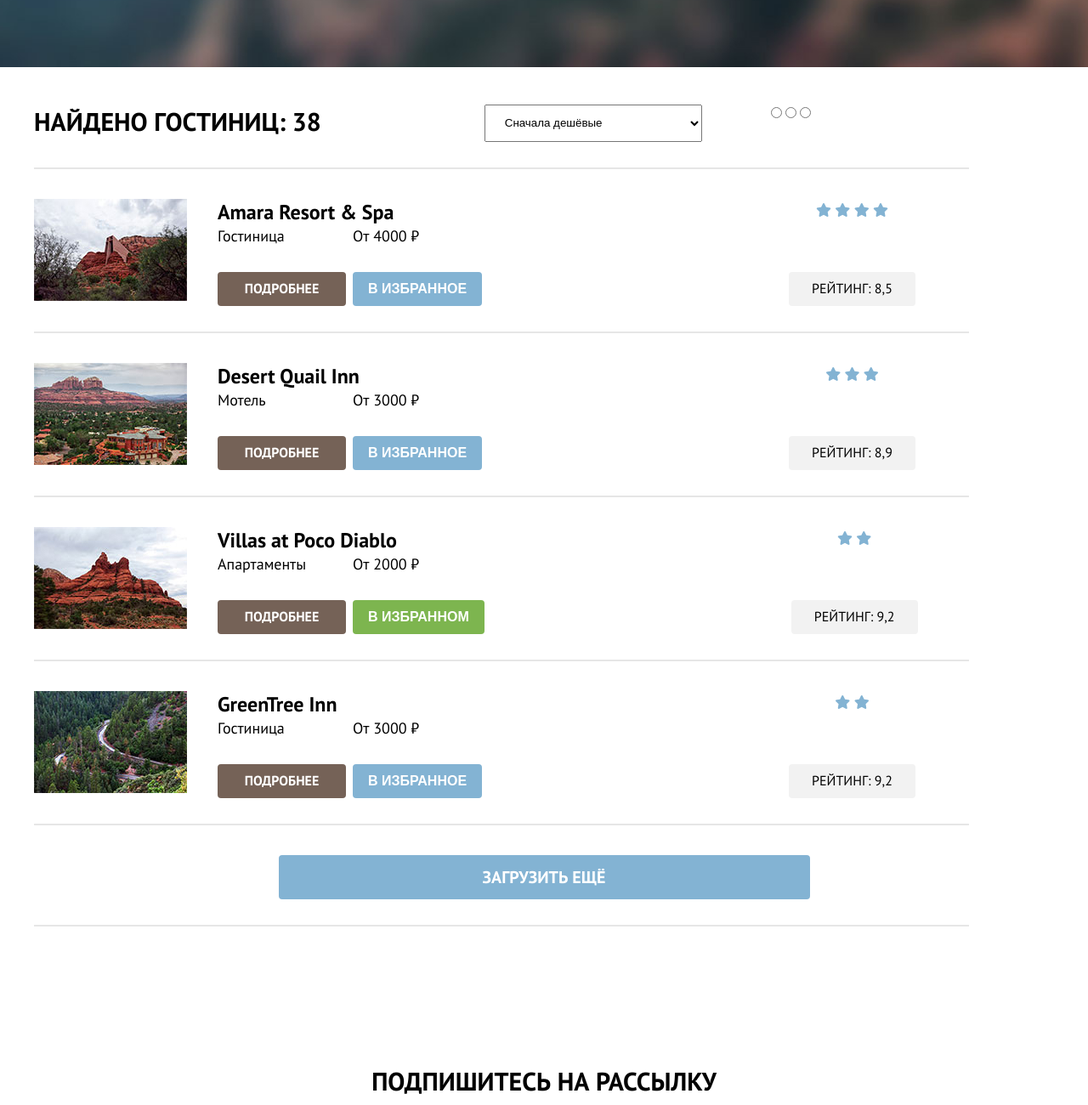
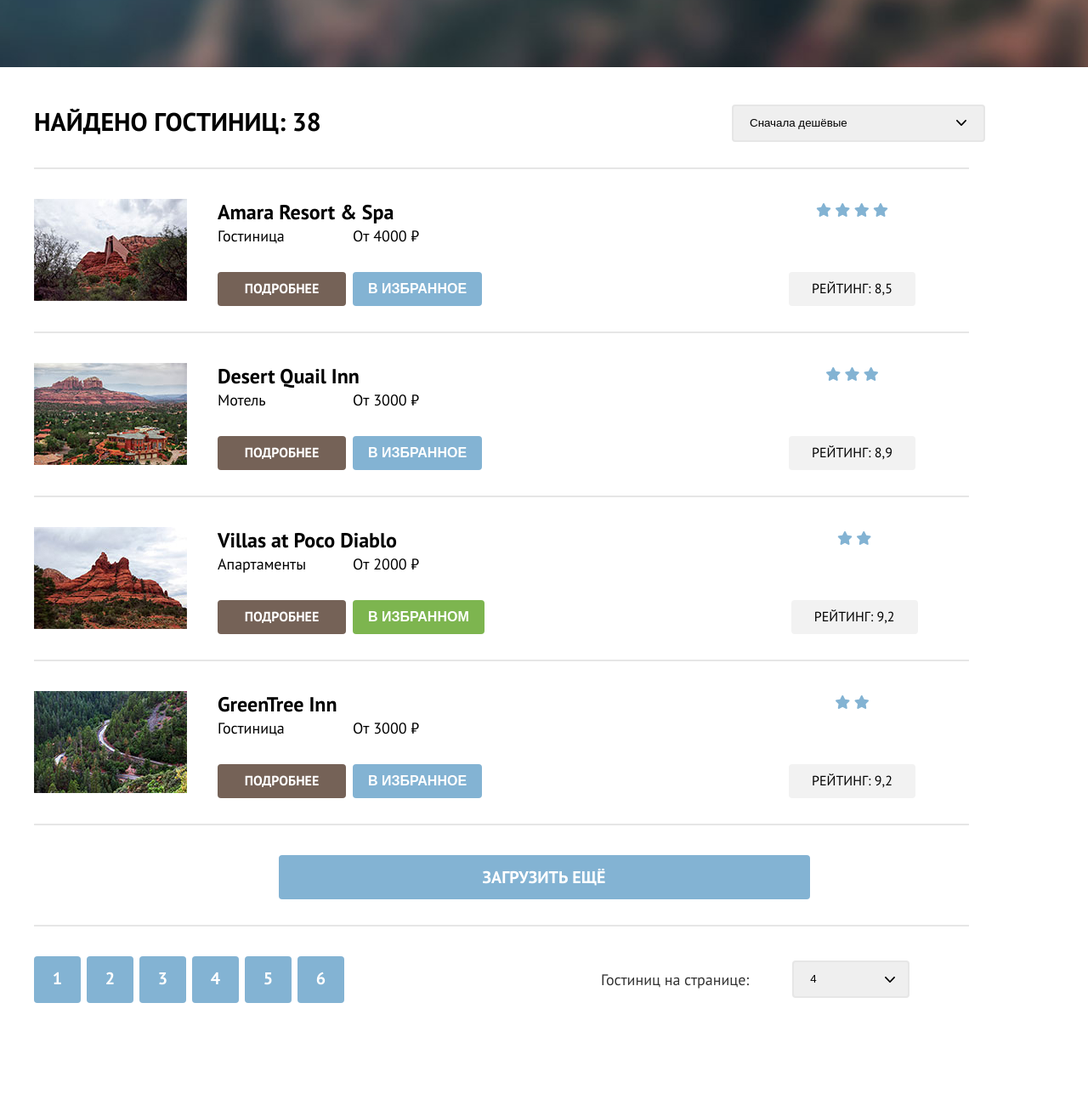
Before and after one commit to dashabas/Sedona, a plain HTML site: page hotels.html in a window 1280 px wide. Shown: the part 440-1740 px from the top of the page at 85% size. Drawn offline with Linux system fonts and the light colour scheme.

Commit message:
add filter_number

```diff
--- a/css/style.scss
+++ b/css/style.scss
@@ -639,6 +639,7 @@ input[type=number] {
   padding-bottom: 40px;
   .search_container{
     display: flex;
+    justify-content: space-between;
     h3{
       font-weight: 700;
       font-size: 30px;
@@ -659,10 +660,27 @@ input[type=number] {
 }
 
 .sort{
-  padding: 12px 100px 13px 19px;
+  padding: 12px 160px 13px 19px;
   margin-right: 81px;
+  border: 2px solid #E6E6E6;
+  box-sizing: border-box;
+  border-radius: 4px;
+  appearance: none;
+  background-image: url("../images/Vector.svg");
+  background-position: calc(100% - 20px);
+  background-repeat: no-repeat;
+  option{
+    font-size: 18px;
+    line-height: 23px;
+    color: #333333;
+  }
+}
 
+.sort_type{
+  display: flex;
 }
+
+
 .search_form {
   display: flex;
 }
@@ -782,7 +800,61 @@ input[type=number] {
 }
 
 
-
+.filter_number{
+  display: flex;
+  align-items: center;
+  .number{
+    display: flex;
+    margin-right: 295px;
+    li{
+      margin-right: 7px;
+      a{
+        display: inline-block;
+        background: #83B3D3;
+        width: 55px;
+        height: 55px;
+        border-radius: 4px;
+        font-weight: 700;
+        font-size: 20px;
+        line-height: 26px;
+        text-align: center;
+        text-transform: uppercase;
+        color: $white_font;
+        padding: 13px;
+        &:hover{
+          cursor: pointer;
+        }
+        &:visited{
+          background: #F2F2F2;
+          color: $black_font;
+        }
+      }
+    }
+  }
+  .hotels_on_page{
+    font-weight: normal;
+    font-size: 18px;
+    line-height: 23px;
+    color: #333333;
+    display: inline-block;
+    margin-right: 51px;
+  }
+  .quantity{
+    padding: 12px 100px 13px 19px;
+    border: 2px solid #E6E6E6;
+    box-sizing: border-box;
+    border-radius: 4px;
+    appearance: none;
+    background-image: url("../images/Vector.svg");
+    background-position: calc(100% - 15px);
+    background-repeat: no-repeat;
+    option{
+      font-size: 18px;
+      line-height: 23px;
+      color: #333333;
+    }
+  }
+}
 
 
 
--- a/hotels.html
+++ b/hotels.html
@@ -147,17 +147,6 @@
                 <option value="high_price">Сначала дорогие</option>
                 <option value="best_review">Лучшие отзывы</option>
             </select>
-            <div>
-                <label>
-                    <input type="radio">
-                </label>
-                <label>
-                    <input type="radio">
-                </label>
-                <label>
-                    <input type="radio">
-                </label>
-            </div>
         </form>
     </div>
     <div class="main_container">
@@ -281,6 +270,25 @@
             <a href="#">Загрузить ещё</a>
         </div>
         <hr class="line">
+        <div class="filter_number">
+            <ul class="number">
+                <li><a href="hotels.html" class="#">1</a></li>
+                <li><a href="#" class="#">2</a></li>
+                <li><a href="#" class="#">3</a></li>
+                <li><a href="#" class="#">4</a></li>
+                <li><a href="#" class="#">5</a></li>
+                <li><a href="#" class="#">6</a></li>
+            </ul>
+            <span class="hotels_on_page">Гостиниц на странице:</span>
+            <form action="" method="get" name="quantity">
+                <select class="quantity">
+                    <option value="4">4</option>
+                    <option value="8">8</option>
+                    <option value="12">12</option>
+                </select>
+            </form>
+        </div>
+
     </div>
 </section>
 
```
Also changed, not shown: css/style.css, images/Vector.svg (added), 1 other file.
